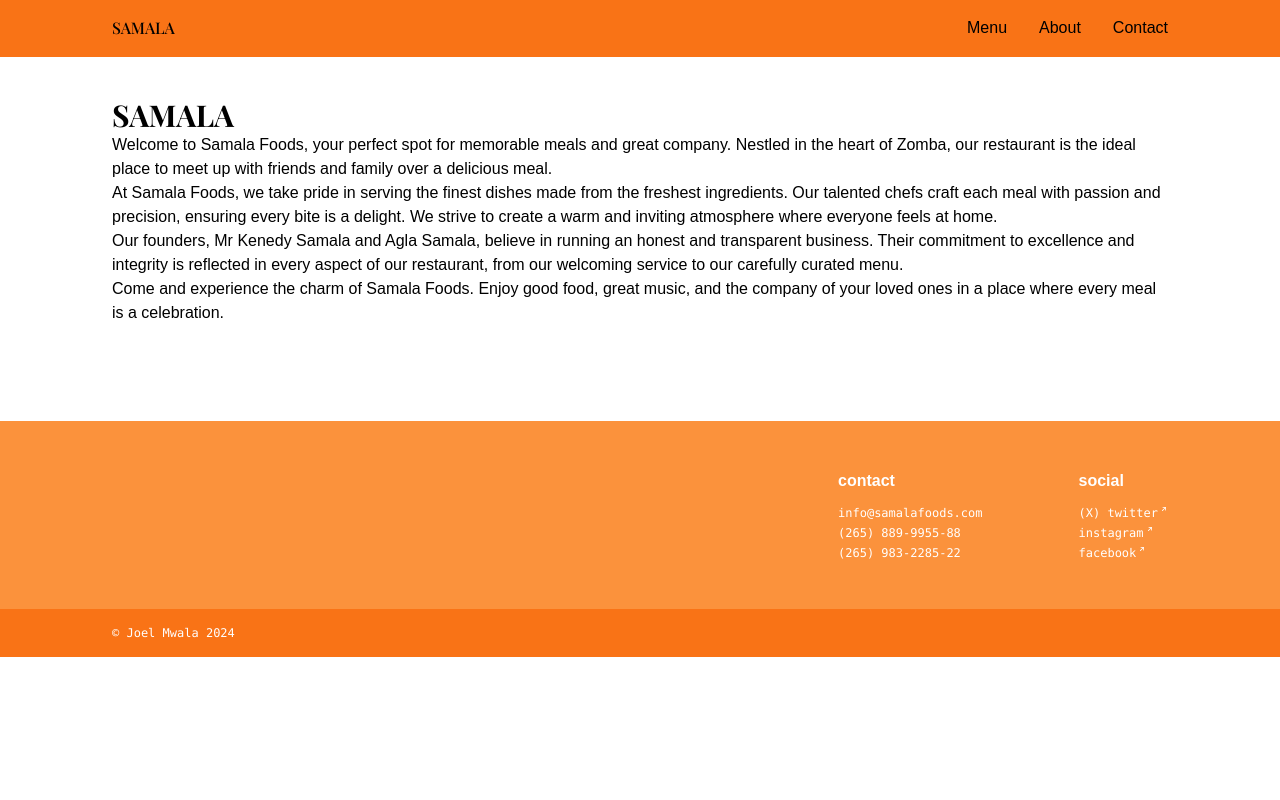
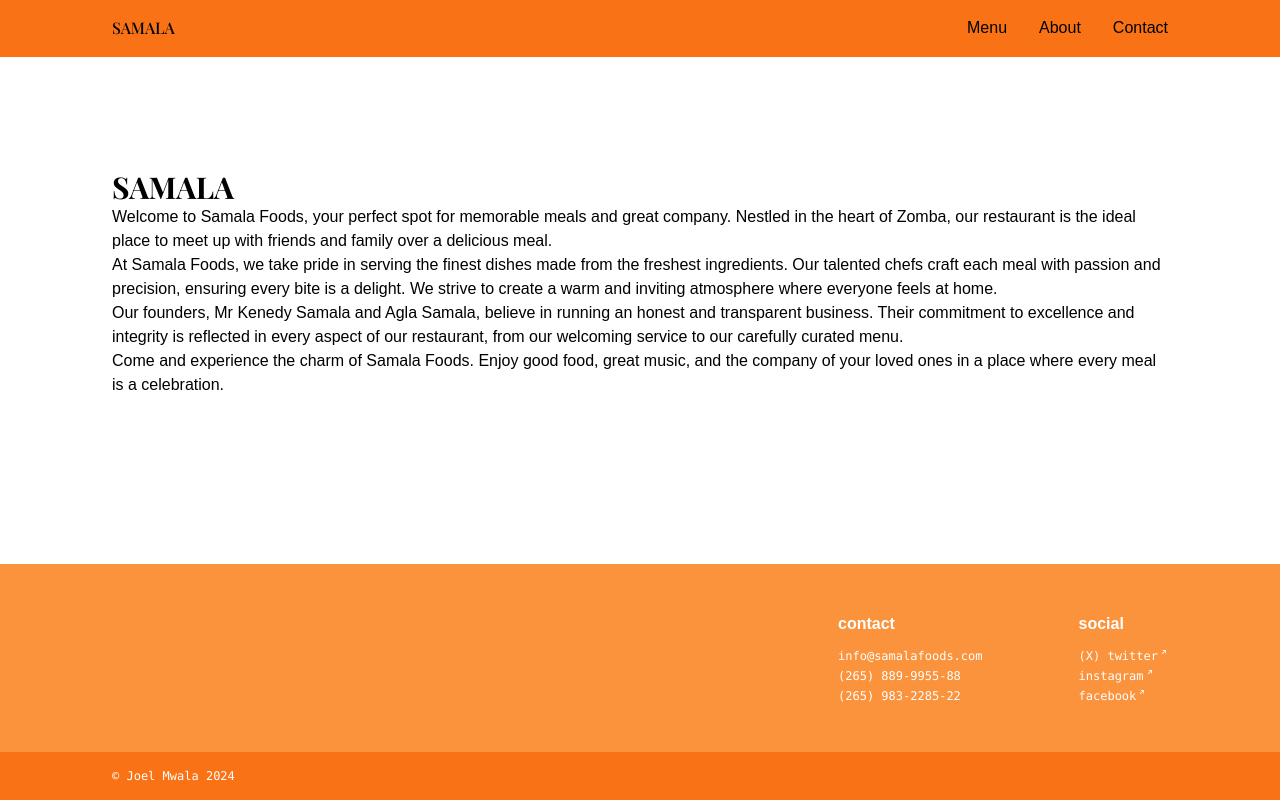
Before and after one commit to kazoomarc/samala_foods_one, a Next.js app: page /about in a window 1280 px wide. Built offline with nearby package versions, Linux system fonts and the light colour scheme; a web font is replaced by a local one.

Commit message:
add height 100%

```diff
--- a/app/layout.tsx
+++ b/app/layout.tsx
@@ -22,14 +22,16 @@ export default function RootLayout({
   children: React.ReactNode;
 }>) {
   return (
-    <html lang="en" className={`${inter.variable} ${playfair.variable}`}>
+    <html lang="en" className={`${inter.variable} ${playfair.variable} h-full`}>
       <head>
         <link
           rel="stylesheet"
           href="https://api.fontshare.com/css?f[]=switzer@400,500,600&display=swap"
         />
       </head>
-      <body className="font-switzer">{children}</body>
+      <body className="font-switzer flex flex-col justify-between h-full">
+        {children}
+      </body>
     </html>
   );
 }
```
